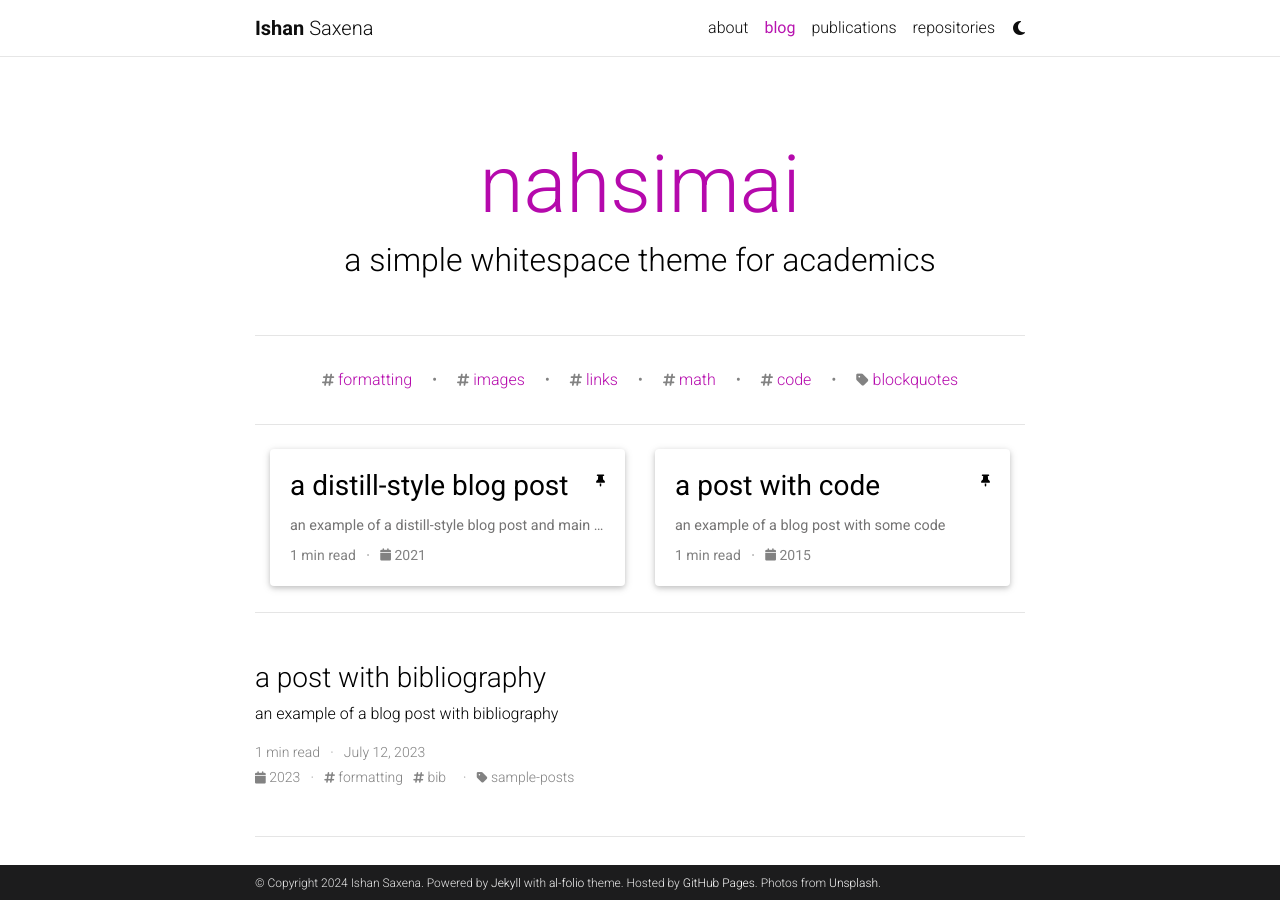
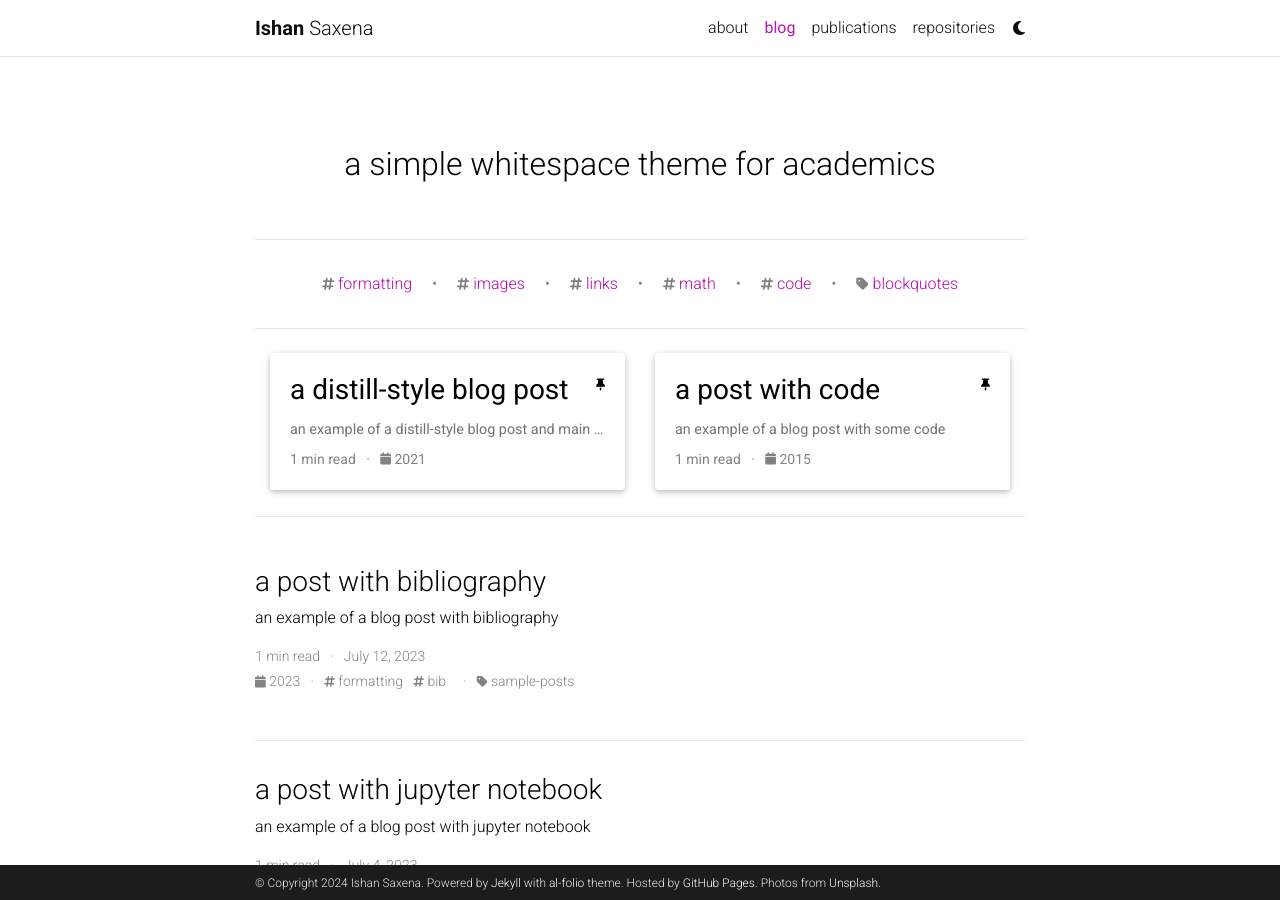
Before and after one commit to nahsimai/nahsimai.github.io, a Jekyll site: the page built from blog/index.html, in a window 1280 px wide and 900 px high. Built offline with Jekyll 4.4.1, drawn with Linux system fonts in a browser that asks for light colours; the list of posts is cut into pages by our own code; comment, search, counter and statistics services are not loaded; a style sheet for code colours, icons or effects is not loaded.

```diff
--- a/_config.yml
+++ b/_config.yml
@@ -123,7 +123,7 @@
 # Blog
 # -----------------------------------------------------------------------------
 
-blog_name: nahsimai # blog_name will be displayed in your blog page
+blog_name:  # blog_name will be displayed in your blog page
 blog_nav_title: blog # your blog must have a title for it to be displayed in the nav bar
 blog_description: a simple whitespace theme for academics
 permalink: /blog/:year/:title/
```
